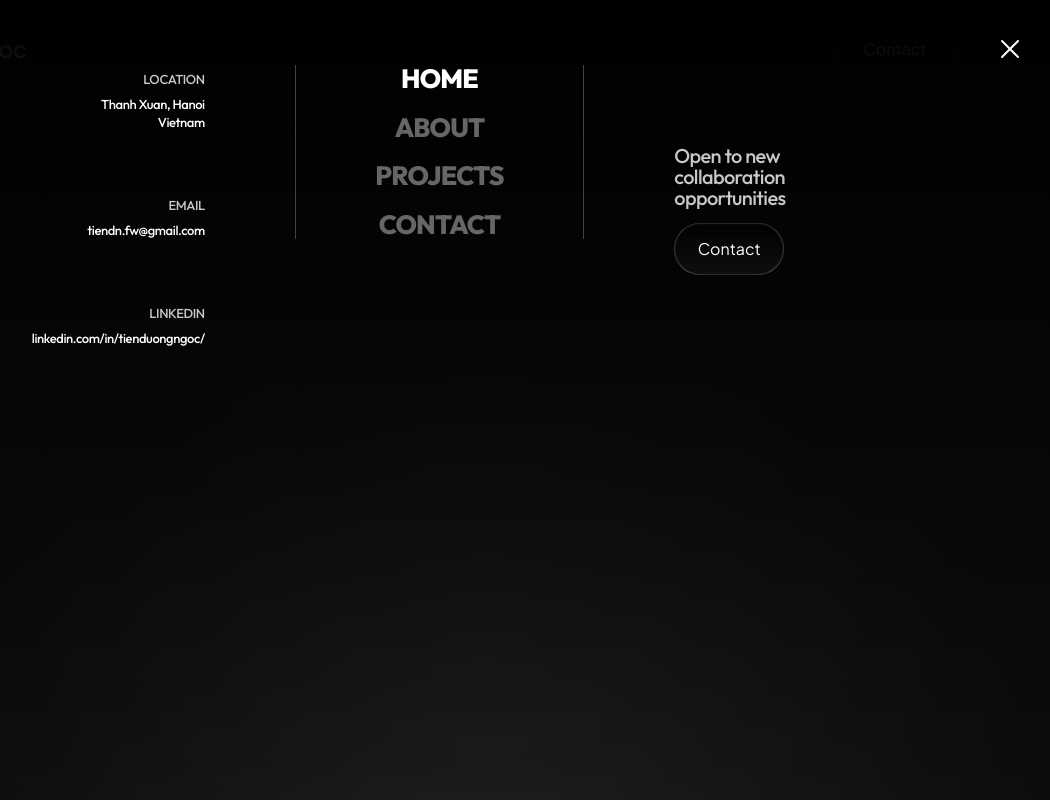
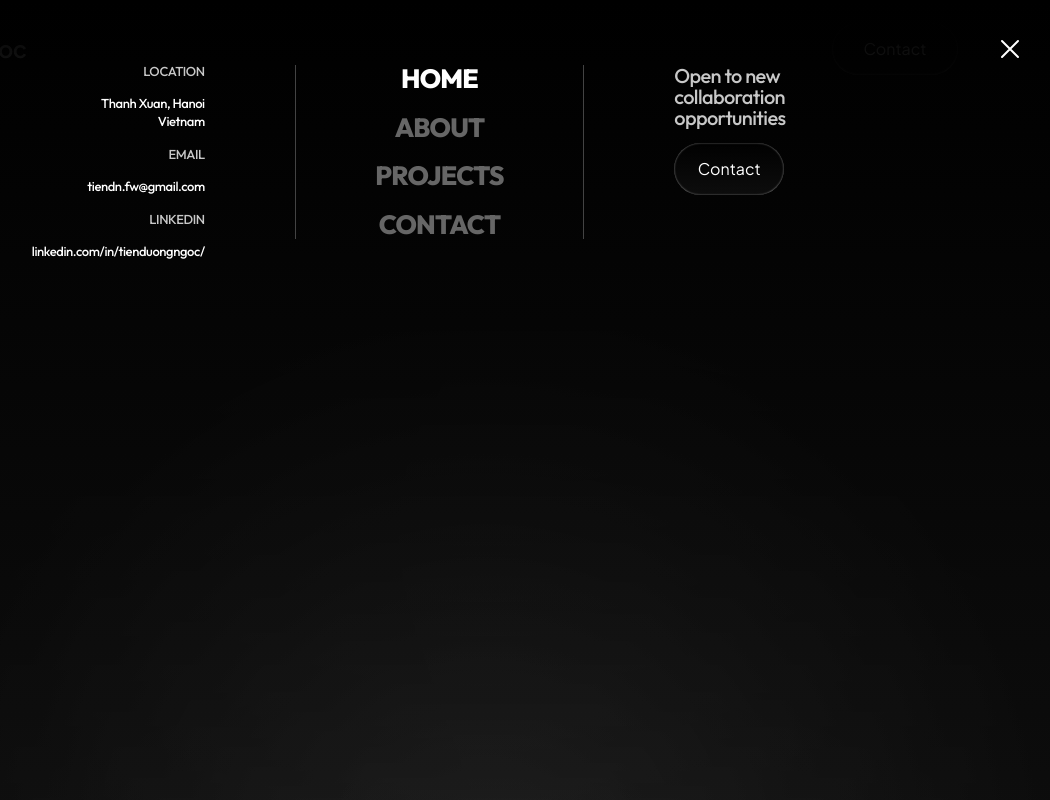
Before and after one commit to tgen16mgc/tienduongtheportfolio, a Next.js app: page / in a window 1280 px wide. Both pictures are taken after a click on the button "Toggle menu". Shown: the top 800 px of the page, without its empty margins (208-1258 px from the left). Built offline with nearby package versions, Linux system fonts and the light colour scheme.

Commit message:
Revert to original layout structure with subtle alignment improvements

```diff
--- a/src/components/FullScreenMenu.tsx
+++ b/src/components/FullScreenMenu.tsx
@@ -242,26 +242,26 @@ const FullScreenMenu = ({ isOpen, onClose }: FullScreenMenuProps) => {
           <div className="flex justify-center items-start gap-[90px] mt-[65px]">
             {/* Left section */}
             <motion.div
-              className="flex flex-col items-end justify-between h-[290px] py-2"
+              className="flex flex-col items-end gap-[18px] self-stretch"
               variants={itemVariants}
               initial="hidden"
               animate="visible"
               exit="hidden"
               transition={{ delay: 0.8 }}
             >
-              <div className="flex w-[158px] flex-col items-end gap-2">
+              <div className="flex w-[158px] flex-col items-end gap-[15px]">
                 <span className="text-[#C8C8C8] text-right text-[13px] font-medium leading-[105%] tracking-[-0.39px]">LOCATION</span>
                 <span className="text-white text-right text-[13px] font-medium leading-[140%] tracking-[-0.39px]">
                   Thanh Xuan, Hanoi<br />Vietnam
                 </span>
               </div>
-              <div className="flex w-[159px] flex-col items-end gap-2">
+              <div className="flex w-[159px] flex-col items-end gap-[15px]">
                 <span className="text-[#C8C8C8] text-[13px] font-medium leading-[105%] tracking-[-0.39px]">EMAIL</span>
                 <span className="text-white text-right text-[13px] font-medium leading-[140%] tracking-[-0.39px]">
                   tiendn.fw@gmail.com
                 </span>
               </div>
-              <div className="flex flex-col items-end gap-2">
+              <div className="flex flex-col items-end gap-[15px]">
                 <span className="text-[#C8C8C8] text-[13px] font-medium leading-[105%] tracking-[-0.39px]">LINKEDIN</span>
                 <span className="text-white text-right text-[13px] font-medium leading-[140%] tracking-[-0.39px]">
                   linkedin.com/in/tienduongngoc/
@@ -337,7 +337,7 @@ const FullScreenMenu = ({ isOpen, onClose }: FullScreenMenuProps) => {
 
             {/* Right section */}
             <motion.div
-              className="flex flex-col items-start justify-center h-[290px] py-2"
+              className="flex flex-col items-start gap-[21px] self-stretch"
               variants={itemVariants}
               initial="hidden"
               animate="visible"
```
